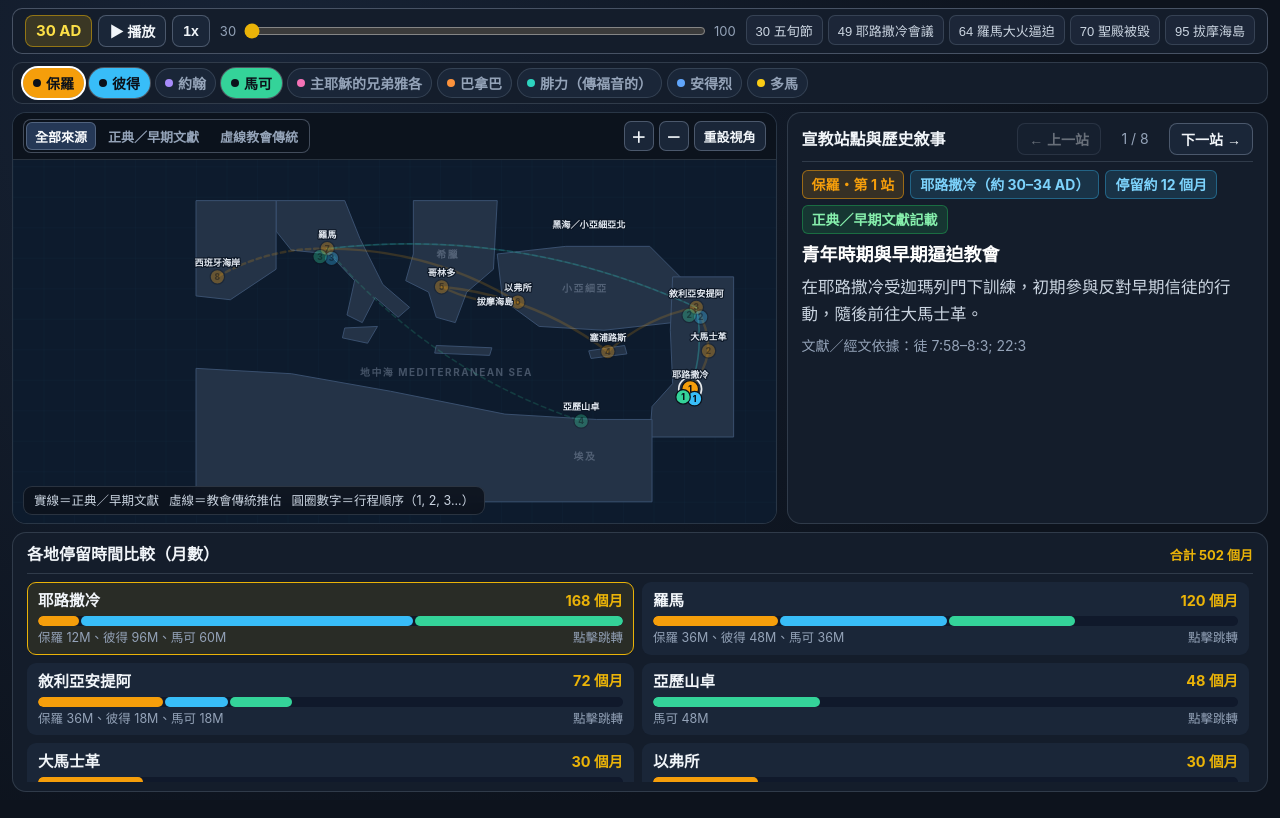
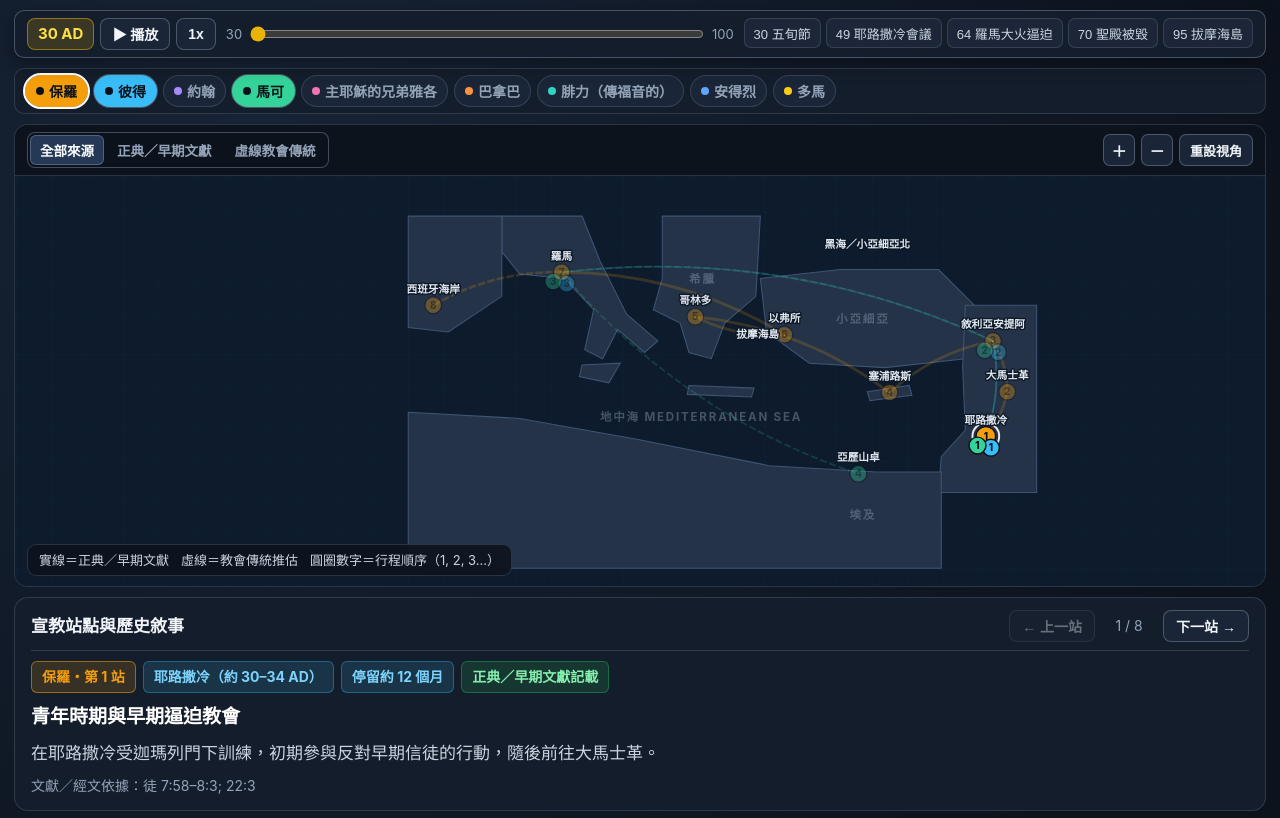
Before and after one commit to davihuan2/apostles-map, a plain HTML site: page index.html in a window 1280 px wide. Shown: the top 818 px of the page. Drawn offline with Linux system fonts and the light colour scheme.

Commit message:
Add files via upload

```diff
--- a/index.html
+++ b/index.html
@@ -38,17 +38,17 @@
       font-size: 16px;
       line-height: 1.55;
       -webkit-font-smoothing: antialiased;
+      overflow-x: hidden;
     }
 
-    /* 桌機版：單頁完整呈現「播放欄 + 門徒列 +（地圖與敘事左右並排）」＋下方「各地停留時間比較（月數）」 */
+    /* 由上而下垂直排列：播放欄 -> 門徒複選列 -> 地圖 -> 宣教站點與歷史敘事 -> 各地停留時間比較（月數） */
     .app-shell {
-      display: grid;
-      grid-template-rows: auto auto minmax(0, 1.35fr) minmax(0, 0.85fr);
-      gap: 8px;
+      display: flex;
+      flex-direction: column;
+      gap: 10px;
       width: 100%;
-      height: 100dvh;
-      overflow: hidden;
-      padding: 8px 12px;
+      min-height: 100dvh;
+      padding: 10px 14px 28px;
       background: radial-gradient(circle at 20% 10%, #172336 0%, var(--bg-app) 65%);
     }
 
@@ -61,9 +61,12 @@
       background: var(--bg-panel);
       border: 1px solid var(--border-strong);
       border-radius: var(--radius-md);
-      padding: 6px 12px;
-      min-height: 44px;
+      padding: 7px 12px;
+      min-height: 46px;
+      position: sticky;
+      top: 0;
       z-index: 20;
+      box-shadow: 0 6px 18px rgba(0, 0, 0, 0.35);
     }
 
     .play-controls {
@@ -84,7 +87,7 @@
     }
 
     .tl-btn {
-      padding: 4px 10px;
+      padding: 4px 11px;
       border-radius: 8px;
       border: 1px solid var(--border-strong);
       background: var(--bg-card);
@@ -144,7 +147,7 @@
       background: rgba(234, 179, 8, 0.14);
     }
 
-    /* 2. 門徒多選列 */
+    /* 2. 門徒多選列（單行橫向捲動不換行） */
     .top-bar {
       display: flex;
       align-items: center;
@@ -153,8 +156,8 @@
       background: var(--bg-panel);
       border: 1px solid var(--border-subtle);
       border-radius: var(--radius-md);
-      padding: 5px 10px;
-      min-height: 42px;
+      padding: 6px 10px;
+      min-height: 44px;
       flex-wrap: nowrap;
       overflow-x: auto;
       scrollbar-width: thin;
@@ -163,7 +166,7 @@
     .apostle-pills {
       display: flex;
       align-items: center;
-      gap: 5px;
+      gap: 6px;
       flex-wrap: nowrap;
       flex-shrink: 0;
     }
@@ -172,7 +175,7 @@
       display: inline-flex;
       align-items: center;
       gap: 5px;
-      padding: 3px 9px;
+      padding: 4px 10px;
       border-radius: 999px;
       border: 1px solid var(--border-subtle);
       background: var(--bg-card);
@@ -183,7 +186,7 @@
       transition: all 0.14s ease;
       white-space: nowrap;
       user-select: none;
-      min-height: 30px;
+      min-height: 32px;
     }
 
     .apostle-chip:hover {
@@ -204,21 +207,13 @@
       flex-shrink: 0;
     }
 
-    /* 3. 桌機主區：左地圖 + 右敘事同框一頁呈現 */
-    .main-stage {
-      display: grid;
-      grid-template-columns: 1.35fr 0.85fr;
-      gap: 10px;
-      min-height: 0;
-    }
-
+    /* 3. 地圖區塊 */
     .map-section {
       position: relative;
       background: #0c1726;
       border: 1px solid var(--border-subtle);
       border-radius: var(--radius-lg);
       overflow: hidden;
-      min-height: 0;
       display: flex;
       flex-direction: column;
     }
@@ -228,7 +223,7 @@
       align-items: center;
       justify-content: space-between;
       gap: 8px;
-      padding: 6px 10px;
+      padding: 7px 12px;
       background: rgba(13, 19, 29, 0.92);
       border-bottom: 1px solid var(--border-subtle);
       z-index: 6;
@@ -249,16 +244,16 @@
     }
 
     .source-btn {
-      padding: 3px 9px;
+      padding: 4px 10px;
       border-radius: 6px;
       border: none;
       background: transparent;
       color: var(--text-muted);
-      font-size: 13px;
+      font-size: 13.5px;
       font-weight: 600;
       cursor: pointer;
       white-space: nowrap;
-      min-height: 28px;
+      min-height: 30px;
     }
 
     .source-btn.active {
@@ -270,13 +265,13 @@
     .map-controls-inline {
       display: flex;
       align-items: center;
-      gap: 5px;
+      gap: 6px;
       flex-shrink: 0;
     }
 
     .map-btn {
-      width: 30px;
-      height: 30px;
+      width: 32px;
+      height: 32px;
       border-radius: 7px;
       border: 1px solid var(--border-strong);
       background: var(--bg-card);
@@ -296,14 +291,13 @@
 
     .map-btn.wide {
       width: auto;
-      padding: 0 9px;
+      padding: 0 10px;
       font-size: 13px;
     }
 
     .map-canvas-wrap {
       position: relative;
-      flex: 1;
-      min-height: 0;
+      height: 410px;
     }
 
     #med-map {
@@ -320,31 +314,31 @@
 
     .legend-hud {
       position: absolute;
-      bottom: 8px;
-      left: 10px;
+      bottom: 10px;
+      left: 12px;
       background: rgba(13, 19, 29, 0.88);
       backdrop-filter: blur(8px);
       border: 1px solid var(--border-subtle);
       border-radius: 9px;
-      padding: 4px 10px;
-      font-size: 12.5px;
+      padding: 5px 11px;
+      font-size: 13px;
       color: var(--text-secondary);
       display: flex;
       align-items: center;
-      gap: 10px;
+      gap: 12px;
       pointer-events: none;
       z-index: 4;
       white-space: nowrap;
     }
 
+    /* 4. 宣教站點與歷史敘事 */
     .info-panel {
       background: var(--bg-panel);
       border: 1px solid var(--border-subtle);
       border-radius: var(--radius-lg);
-      padding: 10px 14px;
+      padding: 12px 16px;
       display: flex;
       flex-direction: column;
-      min-height: 0;
     }
 
     .panel-header {
@@ -352,14 +346,13 @@
       align-items: center;
       justify-content: space-between;
       gap: 8px;
-      padding-bottom: 6px;
-      margin-bottom: 8px;
+      padding-bottom: 8px;
+      margin-bottom: 10px;
       border-bottom: 1px solid var(--border-subtle);
-      flex-shrink: 0;
     }
 
     .panel-title {
-      font-size: 16px;
+      font-size: 17px;
       font-weight: 700;
       color: var(--text-primary);
     }
@@ -371,7 +364,7 @@
     }
 
     .step-btn {
-      padding: 4px 11px;
+      padding: 4px 12px;
       border-radius: 8px;
       border: 1px solid var(--border-strong);
       background: var(--bg-card);
@@ -392,28 +385,25 @@
       cursor: not-allowed;
     }
 
-    .narrative-scroll {
-      overflow-y: auto;
-      padding-right: 4px;
-      font-size: 16.5px;
-      line-height: 1.65;
+    .narrative-body {
+      font-size: 17px;
+      line-height: 1.7;
       color: var(--text-secondary);
-      scrollbar-width: thin;
     }
 
     .narrative-meta {
       display: flex;
       flex-wrap: wrap;
       align-items: center;
-      gap: 6px;
-      margin-bottom: 6px;
+      gap: 7px;
+      margin-bottom: 8px;
     }
 
     .pill-tag {
       display: inline-flex;
       align-items: center;
       gap: 5px;
-      padding: 2px 9px;
+      padding: 3px 10px;
       border-radius: 6px;
       font-size: 14px;
       font-weight: 700;
@@ -435,37 +425,33 @@
     }
 
     .narrative-heading {
-      font-size: 18px;
+      font-size: 19px;
       font-weight: 700;
       color: #ffffff;
-      margin-bottom: 4px;
+      margin-bottom: 6px;
     }
 
-    /* 4. 視窗最下方：各地停留時間比較（月數） */
+    /* 5. 各地停留時間比較（月數） */
     .bottom-duration-panel {
       background: var(--bg-panel);
       border: 1px solid var(--border-subtle);
       border-radius: var(--radius-lg);
-      padding: 9px 14px;
+      padding: 12px 16px;
       display: flex;
       flex-direction: column;
-      min-height: 0;
     }
 
     .duration-list {
-      overflow-y: auto;
-      padding-right: 4px;
       display: grid;
       grid-template-columns: repeat(2, minmax(0, 1fr));
-      gap: 8px;
-      scrollbar-width: thin;
+      gap: 10px;
     }
 
     .duration-row {
       background: var(--bg-card);
       border: 1px solid transparent;
       border-radius: 9px;
-      padding: 6px 10px;
+      padding: 8px 12px;
       cursor: pointer;
       transition: all 0.14s ease;
     }
@@ -484,21 +470,21 @@
       display: flex;
       align-items: center;
       justify-content: space-between;
-      font-size: 15.5px;
+      font-size: 16px;
       font-weight: 700;
       color: var(--text-primary);
-      margin-bottom: 3px;
+      margin-bottom: 4px;
     }
 
     .duration-val {
-      font-size: 14.5px;
+      font-size: 15px;
       color: var(--accent-gold);
       white-space: nowrap;
     }
 
     .bar-track {
       width: 100%;
-      height: 10px;
+      height: 11px;
       background: rgba(15, 23, 42, 0.85);
       border-radius: 999px;
       overflow: hidden;
@@ -513,8 +499,8 @@
     }
 
     .bar-caption {
-      margin-top: 2px;
-      font-size: 12.5px;
+      margin-top: 3px;
+      font-size: 13px;
       color: var(--text-muted);
       display: flex;
       justify-content: space-between;
@@ -566,30 +552,17 @@
       user-select: none;
     }
 
-    /* 手機版友善排佈（<= 860px） */
+    /* 手機版調整（<= 860px）：拿掉地圖上的實線/虛線說明，來源篩選與縮放整齊排佈 */
     @media (max-width: 860px) {
-      html, body {
-        overflow-x: hidden;
-        overflow-y: auto;
-        height: auto;
-      }
-
       .app-shell {
-        height: auto;
-        min-height: 100dvh;
-        overflow: visible;
-        grid-template-rows: auto auto auto auto;
-        gap: 6px;
-        padding: 6px 8px 18px;
+        gap: 8px;
+        padding: 8px 8px 20px;
       }
 
       .timeline-bar {
-        position: sticky;
-        top: 0;
         grid-template-columns: 1fr;
         gap: 5px;
         padding: 6px 8px;
-        box-shadow: 0 6px 18px rgba(0, 0, 0, 0.45);
       }
 
       .play-controls {
@@ -600,14 +573,10 @@
         padding: 5px 8px;
       }
 
-      .main-stage {
-        grid-template-columns: 1fr;
-        gap: 8px;
-      }
-
       .map-toolbar-top {
         flex-wrap: wrap;
         gap: 6px;
+        padding: 6px 8px;
       }
 
       .source-toggle-group {
@@ -628,20 +597,16 @@
       }
 
       .map-canvas-wrap {
-        height: 245px;
+        height: 255px;
       }
 
+      /* 手機版隱藏地圖上的實線/虛線說明 */
       .legend-hud {
-        font-size: 11.5px;
-        padding: 3px 8px;
-        gap: 6px;
-        max-width: calc(100% - 20px);
-        white-space: normal;
+        display: none;
       }
 
       .duration-list {
         grid-template-columns: 1fr;
-        max-height: 300px;
       }
     }
   </style>
@@ -671,14 +636,13 @@
       </div>
     </header>
 
-    <!-- 2. 門徒多選列（單行不換行） -->
+    <!-- 2. 門徒多選列（單行橫向捲動不換行） -->
     <section class="top-bar" aria-label="門徒多選篩選">
       <div class="apostle-pills" id="apostle-pills" role="group" aria-label="門徒多選篩選"></div>
     </section>
 
-    <!-- 3. 桌機單頁左右並排：地圖（含來源篩選與縮放重設）＋ 宣教站點與歷史敘事 -->
-    <section class="main-stage">
-      <div class="map-section" aria-label="地中海宣教互動地圖">
+    <!-- 3. 地圖（由上而下第一區塊） -->
+    <section class="map-section" aria-label="地中海宣教互動地圖">
       <div class="map-toolbar-top">
         <div class="source-toggle-group" role="group" aria-label="文獻來源篩選">
           <button class="source-btn active" data-source="all">全部來源</button>
@@ -732,8 +696,9 @@
           </g>
         </svg>
       </div>
-      </div>
+    </section>
 
+    <!-- 4. 宣教站點與歷史敘事（由上而下第二區塊） -->
     <article class="info-panel">
       <div class="panel-header">
         <div class="panel-title">宣教站點與歷史敘事</div>
@@ -743,11 +708,10 @@
           <button class="step-btn" id="next-step">下一站 →</button>
         </div>
       </div>
-        <div class="narrative-scroll" id="narrative-content"></div>
+      <div class="narrative-body" id="narrative-content"></div>
     </article>
-    </section>
 
-    <!-- 4. 視窗最下方：各地停留時間比較（月數） -->
+    <!-- 5. 各地停留時間比較（月數）（由上而下第三區塊） -->
     <aside class="bottom-duration-panel">
       <div class="panel-header">
         <div class="panel-title">各地停留時間比較（月數）</div>
```
Lines whose indentation alone changed are shown as unchanged.
